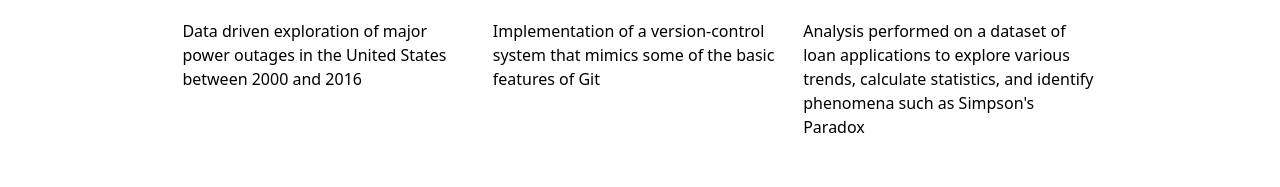
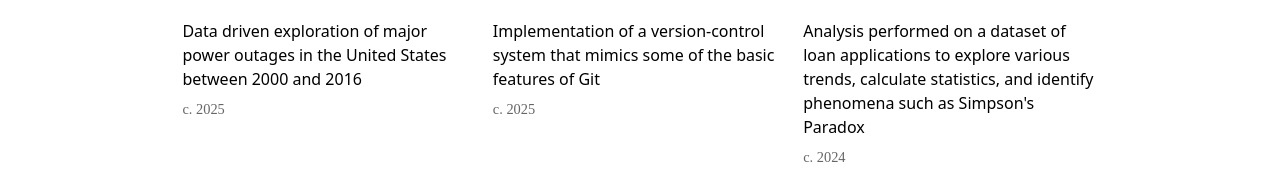
Before and after one commit to achinnam09/portfolio, a plain HTML site: page projects/index.html in a window 1280 px wide. Shown: the part 525-712 px from the top of the page. Drawn offline with Linux system fonts and the light colour scheme.

Commit message:
created html for year and added styling

```diff
--- a/global.js
+++ b/global.js
@@ -126,7 +126,11 @@ export function renderProjects(project, containerElement, headingLevel = 'h2'){
         article.innerHTML = `
     <h3>${p.title}</h3>
     <img src="${p.image}" alt="${p.title}">
-    <p>${p.description}</p>
+    <div>
+        <p>${p.description}</p>
+        <p class="project-year">c. ${p.year || 'N/A'}</p>
+    </div>
+
 `;
 
         containerElement.appendChild(article);
--- a/style.css
+++ b/style.css
@@ -185,3 +185,13 @@ body.resume-page article header time {
     border-radius: 8px;
     box-shadow: 0 2px 4px rgba(0, 0, 0, 0.5);
 }
+.project-year {
+    font-family: Baskerville, serif;
+    font-variant-numeric: oldstyle-nums;
+    color: #666;
+    margin-top: 0.1em;
+    font-size: 0.9em;
+}
+article p {
+    margin-bottom: 0.5em;
+}
```
